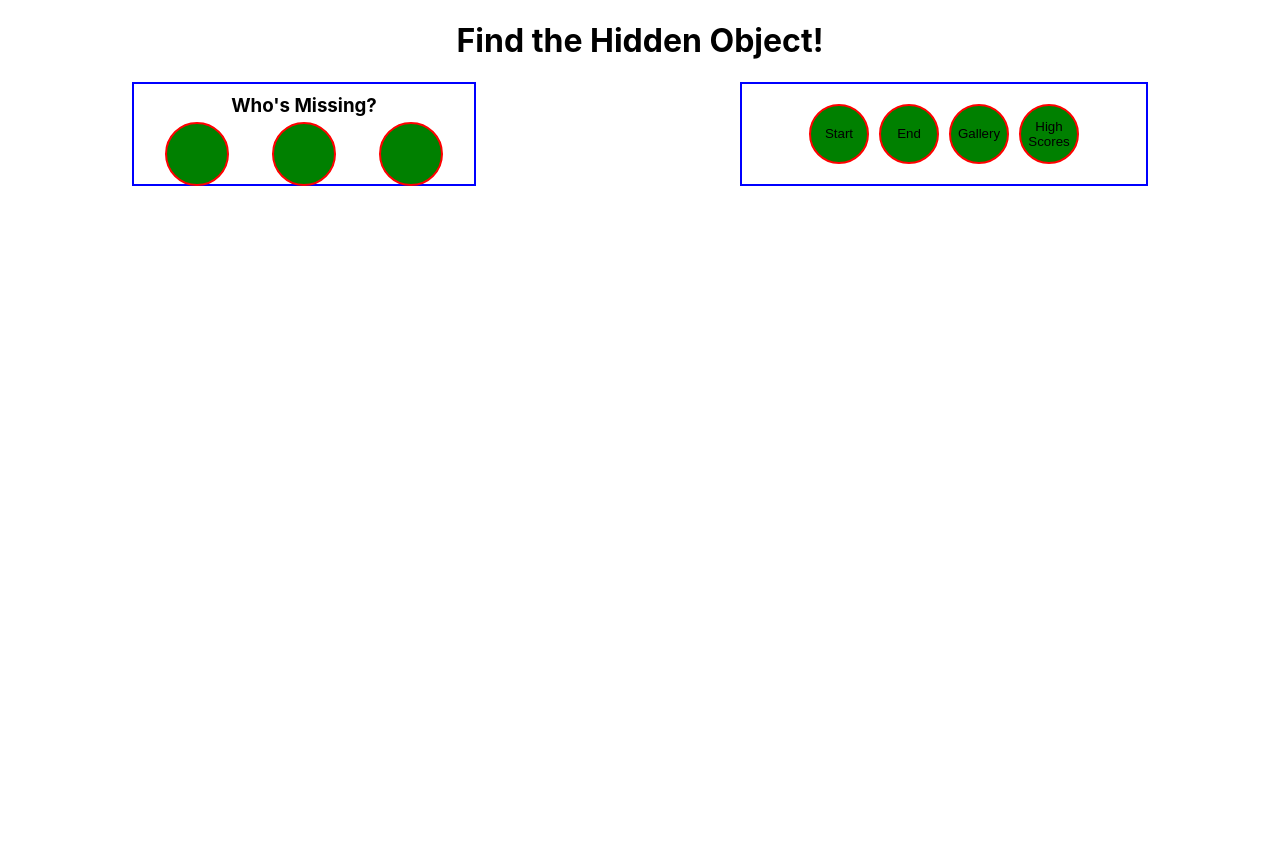
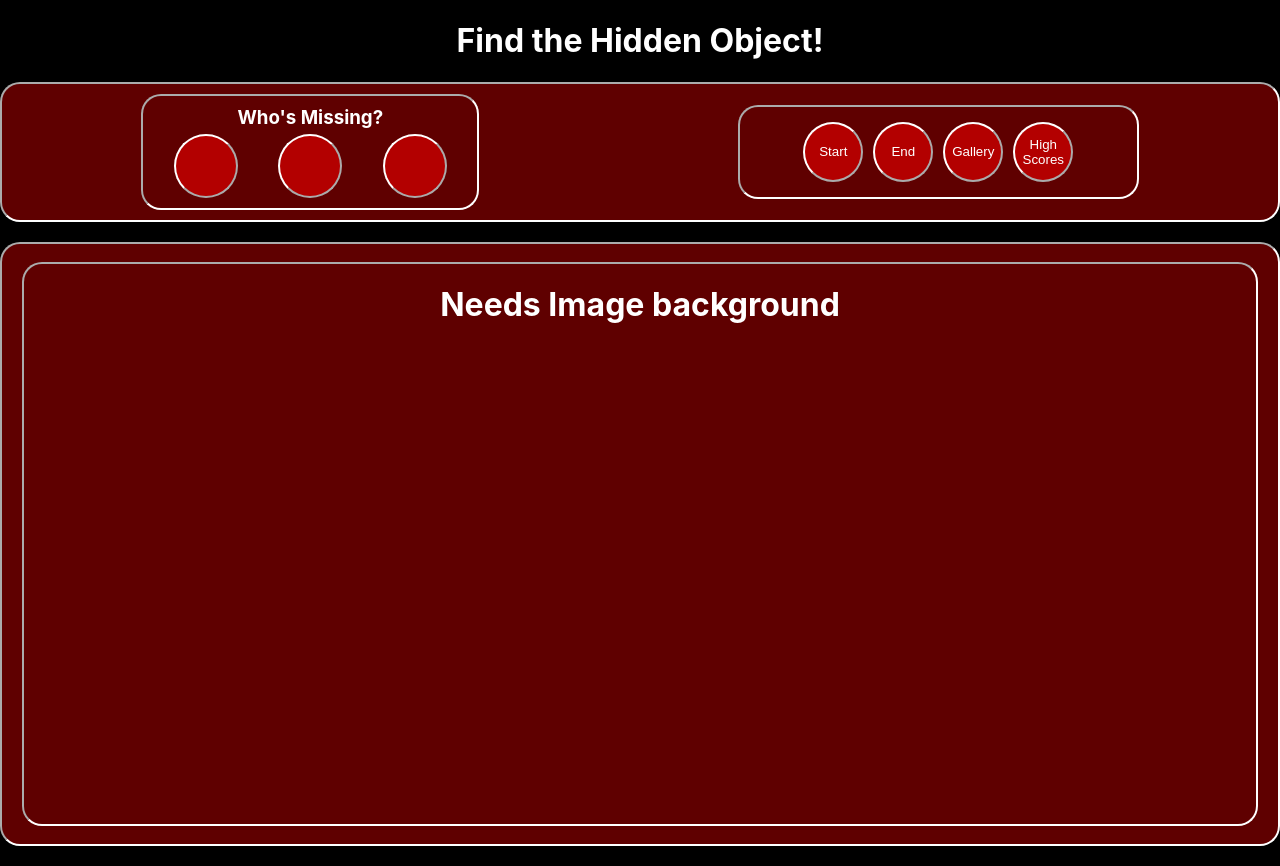
Before and after one commit to KPInc425/odin-wheres-waldo, a React (Create React App) app: page / in a window 1280 px wide. Before the commit the page ends 800 px from the top, so only its background shows below. Built offline with nearby package versions, Linux system fonts and the light colour scheme; no server answers; the database is empty.

Commit message:
Implement container componenent for images, change styling

```diff
--- a/src/App.css
+++ b/src/App.css
@@ -28,12 +28,18 @@
   color: #61dafb;
 }
 
+.backWaldoStyle {
+  border: 2px inset rgb(255, 255, 255);
+  border-radius: 20px;
+  background-color: rgb(95, 0, 0);
+}
+
 .circleStyle {
   width: 60px;
   height: 60px;
   border-radius: 40px;
-  background-color: green;
-  border: 2px solid red;
+  background-color: rgb(179, 0, 0);
+  border: 2px outset rgb(255, 255, 255);
 }
 
 .flex {
@@ -42,10 +48,13 @@
   align-items: center;
 }
 
+.controlBoard {
+  color: white;
+  padding: 10px;
+}
+
 .charBox {
-  border: 2px solid blue;
-  width: 25vw;
-  height: 10vh;
+  width: 25%;
   padding: 10px;
 }
 
@@ -54,9 +63,7 @@
 }
 
 .appControls {
-  border: 2px solid blue;
-  width: 30vw;
-  height: 10vh;
+  width: 30%;
   padding: 10px;
 }
 
@@ -64,6 +71,18 @@
   margin: 5px;
   width: 60px;
   height: 60px;
+  color: white;
+}
+
+.storyBoard {
+  margin: 20px 0;
+  padding: 20px;
+  height: 70vh;
+}
+
+.storyBoard div {
+  height: 100%;
+  width: 100%;
 }
 
 
@@ -76,3 +95,9 @@
     transform: rotate(360deg);
   }
 }
+
+
+html {
+  background: black;
+  color: white;
+}
--- a/src/App.js
+++ b/src/App.js
@@ -37,13 +37,33 @@ function App() {
     <div className="App">
       <h1>{ pageDefaultTitle || "Find the Hidden Object!" }</h1>
       <ControlBoard />
+      <StoryBoard />
     </div>
   );
 }
 
+const StoryBoard = () => {
+  return (
+    <div className='storyBoard backWaldoStyle'>
+      <div className='imagesContainer flex'>
+        <HiddenObjectImage />
+      </div>
+    </div>
+  )
+}
+
+const HiddenObjectImage = () => {
+  return (
+    <div className='hiddenObjectImage backWaldoStyle'>
+      <h1>Needs Image background</h1>
+
+    </div>
+  )
+}
+
 const ControlBoard = () => {
   return (
-    <div className='controlBoard flex'>
+    <div className='controlBoard flex backWaldoStyle'>
       <CharacterBox />
       <AppControls />
     </div>
@@ -52,7 +72,7 @@ const ControlBoard = () => {
 
 const CharacterBox = () => {
   return (
-    <div className='charBox'>
+    <div className='charBox backWaldoStyle'>
       <h3>Who's Missing?</h3>
       <div className='flex'>
         <div id='char1Avatar' className='circleStyle'></div>
@@ -65,7 +85,7 @@ const CharacterBox = () => {
 
 const AppControls = () => {
   return (
-    <div className='appControls flex'>
+    <div className='appControls flex backWaldoStyle'>
       <div className="flex">
         <button className='circleStyle'>Start</button>
         <button className='circleStyle'>End</button>
```
